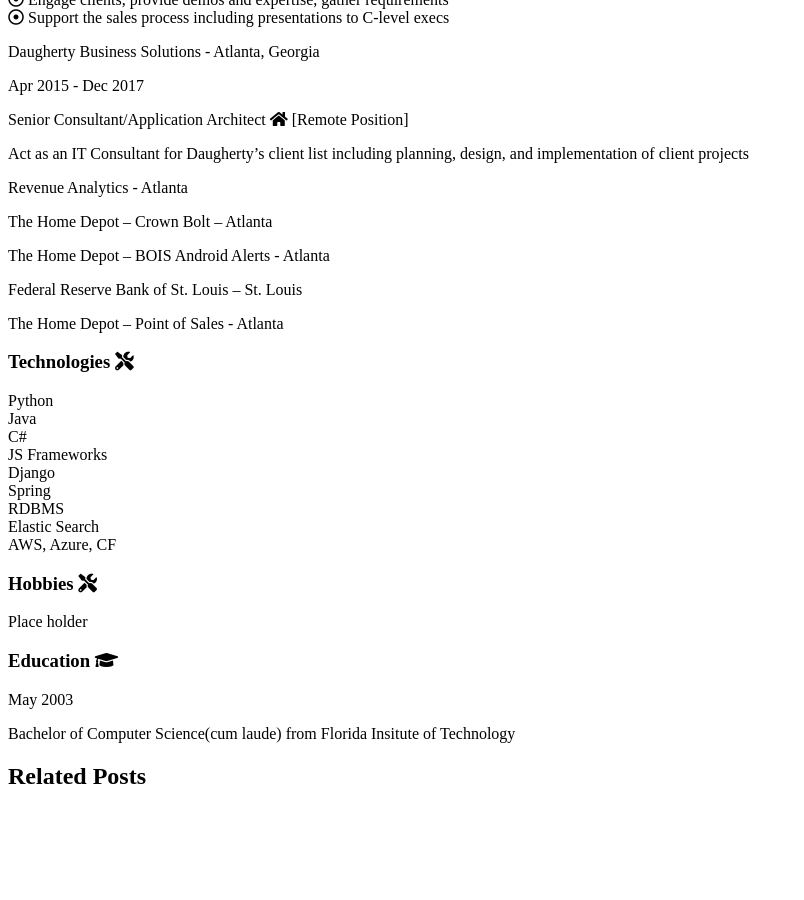
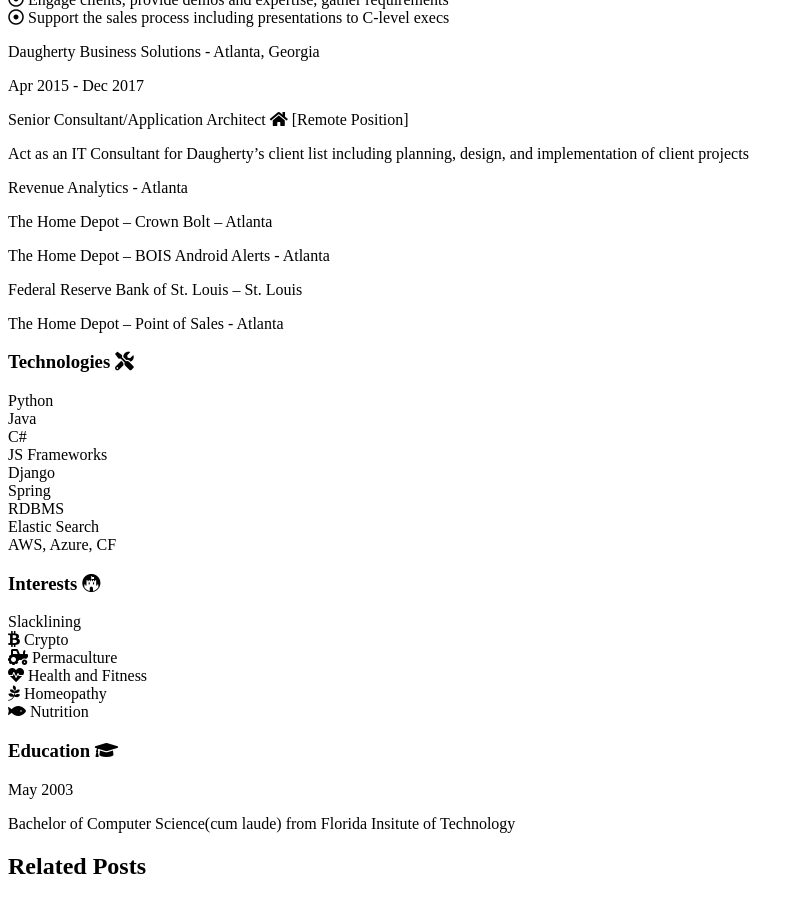
Before and after one commit to wsantas/wsantas.github.io, a Jekyll site: the page built from _posts/2020-04-14--WS-resume.md, in a window 1280 px wide and 900 px high, scrolled down 2252 px. Shown: the whole window, without its empty margins (0-804 px from the left). Built offline with Jekyll 4.4.1, drawn with Linux system fonts in a browser that asks for light colours; nearby versions of some CDN libraries; before the commit the page ends 3062 px from its top, so only the background shows below that.

Commit message:
Interests. Increase max width

```diff
--- a/_posts/2020-04-14--WS-resume.md
+++ b/_posts/2020-04-14--WS-resume.md
@@ -112,11 +112,16 @@
             </div>
         </div>
         <div class="resume-type-column">
-            <h3 id="experience" class="label-large h4, hr"> Hobbies <i class="fas fa-tools"></i></h3>
+            <h3 id="experience" class="label-large h4, hr"> Interests <i class="fab fa-fort-awesome-alt"></i></h3>
         </div>
         <div class="card">
             <div class="container">
-                <div class="label-medium">Place holder</div>
+                <div class="label-medium">Slacklining</div>
+                <div class="label-medium"><i class="fab fa-btc"></i> Crypto</div>
+                <div class="label-medium"><i class="fas fa-tractor"></i> Permaculture</div>
+                <div class="label-medium"><i class="fas fa-heartbeat"></i> Health and Fitness</div>
+                <div class="label-medium"><i class="fab fa-pagelines"></i> Homeopathy</div>
+                <div class="label-medium"><i class="fas fa-fish"></i> Nutrition</div>
             </div>
         </div>
     </div>
```
Also changed, not shown: 4 other files.
